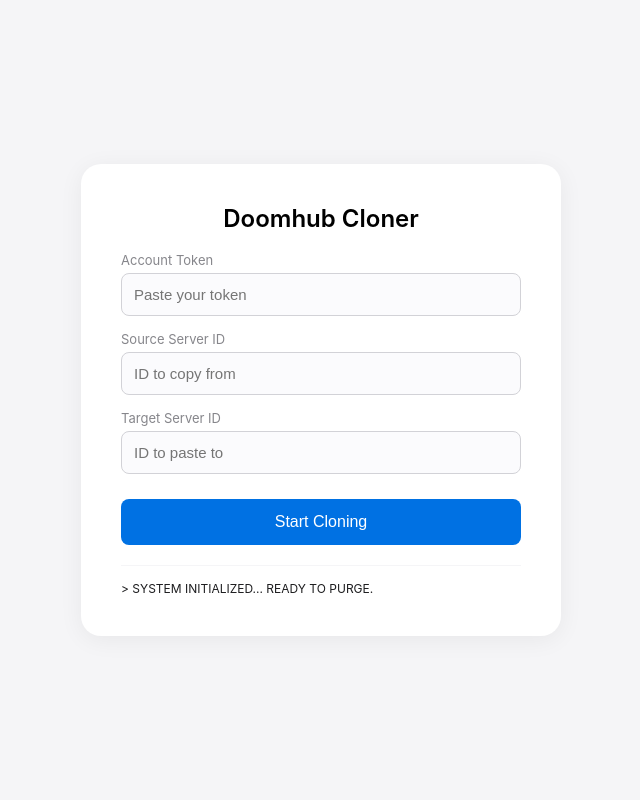
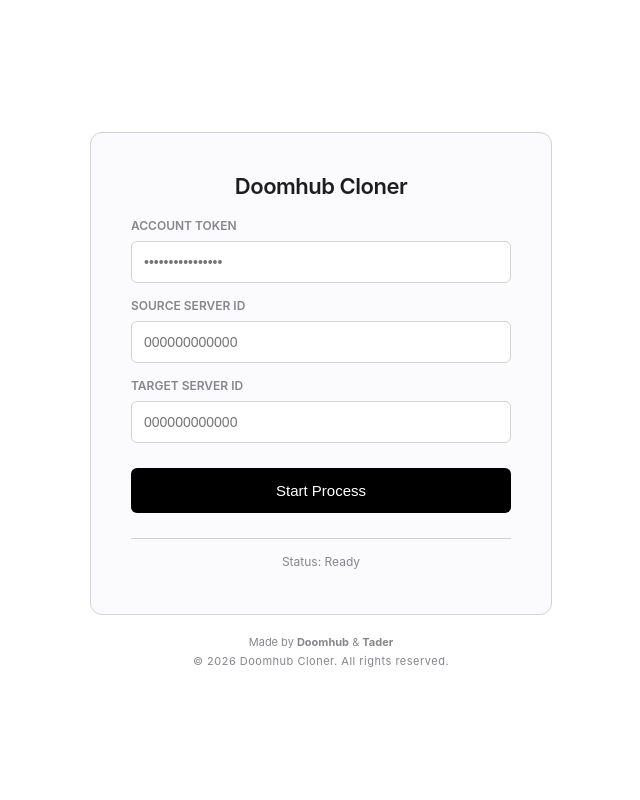
Before and after one commit to erebmig/doomhubservercopy, a Flask app: page / in a window 1280 px wide. Shown: the whole page, without its empty margins (319-959 px from the left). Run offline with Flask 3, Linux system fonts and the light colour scheme.

Commit message:
Update index.html

```diff
--- a/templates/index.html
+++ b/templates/index.html
@@ -1,40 +1,220 @@
 <!DOCTYPE html>
-<html>
+<html lang="tr">
 <head>
+    <meta charset="UTF-8">
+    <meta name="viewport" content="width=device-width, initial-scale=1.0">
     <title>DOOMHUB SIMPLE</title>
     <style>
-        body { background: #f5f5f7; color: #1d1d1f; font-family: -apple-system, BlinkMacSystemFont, "Segoe UI", Roboto, sans-serif; display: flex; justify-content: center; align-items: center; height: 100vh; margin: 0; }
-        .container { background: #ffffff; padding: 40px; border-radius: 20px; box-shadow: 0 4px 24px rgba(0,0,0,0.06); width: 400px; }
-        h2 { margin-top: 0; font-weight: 600; text-align: center; color: #000; }
-        label { display: block; margin: 15px 0 5px; font-size: 13px; color: #86868b; }
-        input { width: 100%; padding: 12px; border: 1px solid #d2d2d7; border-radius: 8px; box-sizing: border-box; font-size: 15px; outline: none; background: #fbfbfd; }
-        input:focus { border-color: #0071e3; }
-        button { width: 100%; padding: 14px; margin-top: 25px; background: #0071e3; color: #fff; border: none; border-radius: 8px; font-size: 16px; font-weight: 500; cursor: pointer; }
-        button:hover { background: #0077ed; }
-        #log-area { margin-top: 20px; font-size: 12px; color: #1d1d1f; border-top: 1px solid #f5f5f7; padding-top: 15px; max-height: 100px; overflow-y: auto; }
+        :root {
+            --bg-color: #ffffff;
+            --container-bg: #fbfbfd;
+            --accent-color: #000000;
+            --text-main: #1d1d1f;
+            --text-dim: #86868b;
+            --border-color: #d2d2d7;
+        }
+
+        body {
+            background: var(--bg-color);
+            color: var(--text-main);
+            font-family: -apple-system, BlinkMacSystemFont, "Segoe UI", Roboto, sans-serif;
+            display: flex;
+            flex-direction: column; /* Footer için dikey hizalama */
+            justify-content: center;
+            align-items: center;
+            height: 100vh;
+            margin: 0;
+            overflow: hidden;
+        }
+
+        /* --- Loading Screen --- */
+        #loader {
+            position: fixed;
+            top: 0;
+            left: 0;
+            width: 100%;
+            height: 100%;
+            background: #fff;
+            display: flex;
+            flex-direction: column;
+            justify-content: center;
+            align-items: center;
+            z-index: 9999;
+            transition: opacity 0.5s ease, visibility 0.5s;
+        }
+
+        .spinner {
+            width: 40px;
+            height: 40px;
+            border: 3px solid #f3f3f3;
+            border-top: 3px solid var(--accent-color);
+            border-radius: 50%;
+            animation: spin 1s linear infinite;
+        }
+
+        @keyframes spin {
+            0% { transform: rotate(0deg); }
+            100% { transform: rotate(360deg); }
+        }
+
+        .loader-text {
+            margin-top: 15px;
+            font-size: 14px;
+            letter-spacing: 1px;
+            font-weight: 500;
+        }
+
+        /* --- Main UI --- */
+        .container {
+            background: var(--container-bg);
+            padding: 40px;
+            border-radius: 12px;
+            border: 1px solid var(--border-color);
+            width: 380px;
+            opacity: 0;
+            transform: translateY(10px);
+            transition: all 0.6s ease-out;
+            z-index: 1;
+        }
+
+        .container.loaded {
+            opacity: 1;
+            transform: translateY(0);
+        }
+
+        h2 {
+            margin-top: 0;
+            font-weight: 600;
+            text-align: center;
+            font-size: 22px;
+            letter-spacing: -0.5px;
+        }
+
+        .input-group { margin-bottom: 15px; }
+
+        label {
+            display: block;
+            margin-bottom: 8px;
+            font-size: 12px;
+            font-weight: 600;
+            text-transform: uppercase;
+            color: var(--text-dim);
+        }
+
+        input {
+            width: 100%;
+            padding: 12px;
+            border: 1px solid var(--border-color);
+            border-radius: 6px;
+            box-sizing: border-box;
+            font-size: 14px;
+            outline: none;
+            background: #fff;
+            transition: border 0.2s;
+        }
+
+        input:focus { border-color: var(--accent-color); }
+
+        button {
+            width: 100%;
+            padding: 14px;
+            margin-top: 10px;
+            background: var(--accent-color);
+            color: #fff;
+            border: none;
+            border-radius: 6px;
+            font-size: 15px;
+            font-weight: 500;
+            cursor: pointer;
+            transition: opacity 0.2s;
+        }
+
+        button:hover { opacity: 0.8; }
+
+        #log-area {
+            margin-top: 25px;
+            font-size: 12px;
+            color: var(--text-dim);
+            border-top: 1px solid var(--border-color);
+            padding-top: 15px;
+            min-height: 20px;
+            text-align: center;
+        }
+
+        /* --- Footer Style --- */
+        footer {
+            margin-top: 20px;
+            text-align: center;
+            font-size: 11px;
+            color: var(--text-dim);
+            opacity: 0;
+            transition: opacity 1s ease-in 1s; /* Loader bittikten sonra yavaşça gelir */
+        }
+
+        footer.visible {
+            opacity: 1;
+        }
+
+        .copyright {
+            margin-top: 5px;
+            font-weight: 400;
+            letter-spacing: 0.5px;
+        }
     </style>
 </head>
 <body>
-    <div class="container">
+
+    <div id="loader">
+        <div class="spinner"></div>
+        <div class="loader-text">DOOMHUB</div>
+    </div>
+
+    <div class="container" id="main-content">
         <h2>Doomhub Cloner</h2>
 
-        <label>Account Token</label>
-        <input type="password" id="token" placeholder="Paste your token">
+        <div class="input-group">
+            <label>Account Token</label>
+            <input type="password" id="token" placeholder="••••••••••••••••">
+        </div>
 
-        <label>Source Server ID</label>
-        <input type="text" id="source" placeholder="ID to copy from">
+        <div class="input-group">
+            <label>Source Server ID</label>
+            <input type="text" id="source" placeholder="000000000000">
+        </div>
 
-        <label>Target Server ID</label>
-        <input type="text" id="target" placeholder="ID to paste to">
+        <div class="input-group">
+            <label>Target Server ID</label>
+            <input type="text" id="target" placeholder="000000000000">
+        </div>
 
-        <button onclick="startClone()">Start Cloning</button>
+        <button onclick="startClone()">Start Process</button>
 
-        <div id="log-area">Status: Waiting for action...</div>
+        <div id="log-area">Status: Ready</div>
     </div>
 
+    <footer id="footer">
+        <div>Made by <b>Doomhub</b> & <b>Tader</b></div>
+        <div class="copyright">© 2026 Doomhub Cloner. All rights reserved.</div>
+    </footer>
+
     <script>
+        window.addEventListener('load', () => {
+            setTimeout(() => {
+                const loader = document.getElementById('loader');
+                const content = document.getElementById('main-content');
+                const footer = document.getElementById('footer');
+
+                loader.style.opacity = '0';
+                loader.style.visibility = 'hidden';
+                content.classList.add('loaded');
+                footer.classList.add('visible');
+            }, 1500);
+        });
+
         function startClone() {
-            document.getElementById('log-area').innerText = "Processing...";
+            const log = document.getElementById('log-area');
+            log.innerText = "Connecting to API...";
+
             fetch('/api/clone', {
                 method: 'POST',
                 headers: {'Content-Type': 'application/json'},
@@ -43,16 +223,20 @@
                     source: document.getElementById('source').value,
                     target: document.getElementById('target').value
                 })
+            }).catch(err => {
+                log.innerText = "Error: Connection failed";
             });
         }
 
         setInterval(async () => {
-            const r = await fetch('/api/logs');
-            const d = await r.json();
-            if (d.logs.length > 0) {
-                document.getElementById('log-area').innerText = d.logs[d.logs.length - 1];
-            }
-        }, 1000);
+            try {
+                const r = await fetch('/api/logs');
+                const d = await r.json();
+                if (d.logs && d.logs.length > 0) {
+                    document.getElementById('log-area').innerText = d.logs[d.logs.length - 1];
+                }
+            } catch(e) {}
+        }, 2000);
     </script>
 </body>
 </html>
```
